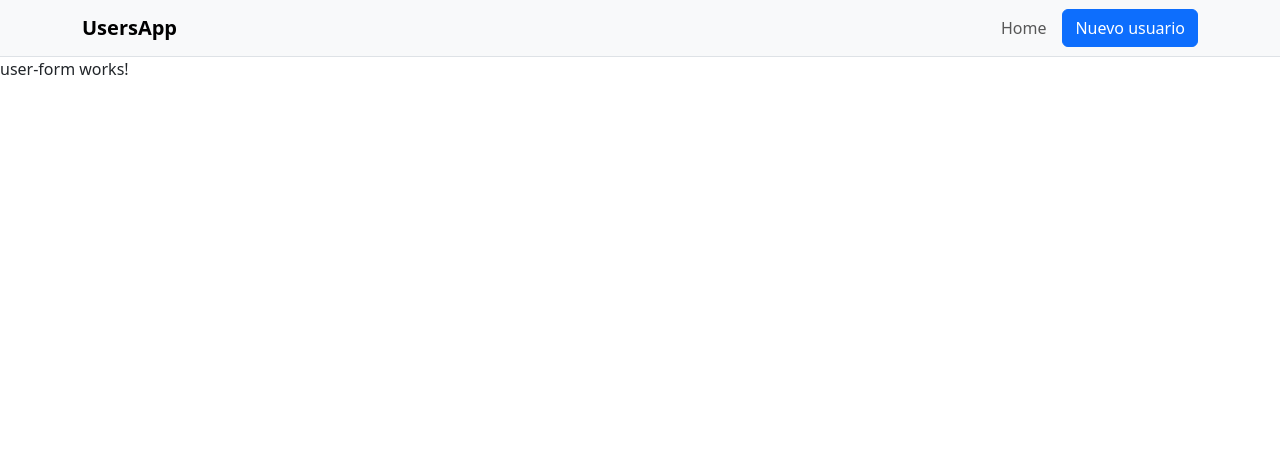
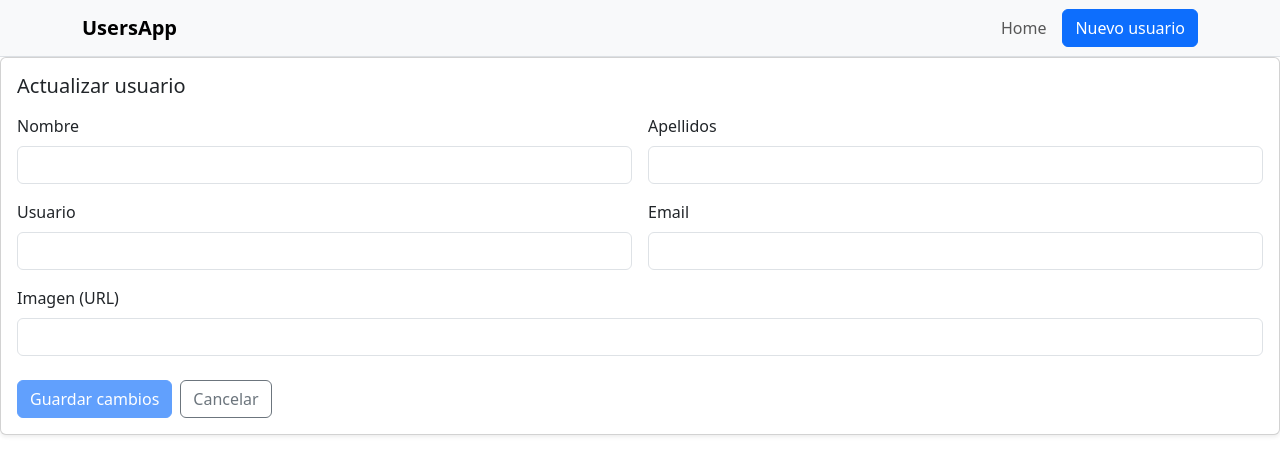
Before and after one commit to calgaba/users-management-app, an Angular app: page /updateuser/1 in a window 1280 px wide. Shown: the top 474 px of the page. Built offline with nearby package versions, Linux system fonts and the light colour scheme; no server answers.

Commit message:
usercard, userdetail, userform

```diff
--- a/src/app/interfaces/iuser.interface.ts
+++ b/src/app/interfaces/iuser.interface.ts
@@ -23,4 +23,5 @@ export interface IUserDto {
   first_name: string;
   last_name: string;
   email: string;
+  image?: string;
 }
--- a/src/app/pages/user-detail/user-detail.component.html
+++ b/src/app/pages/user-detail/user-detail.component.html
@@ -1 +1,26 @@
-<p>user-detail works!</p>
+
+
+<div  class="card shadow-sm">
+  @if(user){
+    <div class="card-body">
+      <div class="d-flex gap-3 align-items-center">
+        <img [src]="user.image" [alt]="user.first_name" class="rounded" style="width:120px;height:120px;object-fit:cover;">
+        <div>
+          <h2 class="h5 mb-1">{{ user.first_name }} {{ user.last_name }}</h2>
+          <div><strong>Nombre Usuario: </strong>{{ user.username }}</div>
+          <div><strong>Email:</strong> {{ user.email }}</div>
+        </div>
+      </div>
+
+      <div class="d-flex gap-2 mt-4">
+        <button [routerLink]="['/home']" class="btn btn-outline-secondary">Volver</button>
+        <a class="btn btn-warning text-white" [routerLink]="['/updateuser', user._id]">Actualizar</a>
+        <button class="btn btn-danger" (click)="onDelete()">Eliminar</button>
+      </div>
+    </div>
+  } @else {
+    <div class="card-body">
+      <p class="text-center">No se encontró el usuario.</p>
+    </div>
+  }
+</div>
--- a/src/app/pages/user-detail/user-detail.component.ts
+++ b/src/app/pages/user-detail/user-detail.component.ts
@@ -1,11 +1,51 @@
-import { Component } from '@angular/core';
+import { Component, inject } from '@angular/core';
+import { IUser } from '../../interfaces/iuser.interface';
+import { RouterLink, ActivatedRoute } from '@angular/router';
+import { ApiUsersService } from '../../services/api-users/api-users.service';
 
 @Component({
   selector: 'app-user-detail',
-  imports: [],
+  imports: [RouterLink],
   templateUrl: './user-detail.component.html',
   styleUrl: './user-detail.component.css'
 })
 export class UserDetailComponent {
+  user: IUser = {
+    id: 0,
+    _id: '',
+    username: '',
+    password: '',
+    first_name: '',
+    last_name: '',
+    email: '',
+    image: ''
+  };
+  usersService = inject(ApiUsersService);
+  route = inject(ActivatedRoute);
 
+  ngOnInit(): void {
+    const id = this.getUserIdFromUrl();
+    if (id) {
+      this.loadUser(id);
+    }
+  }
+
+  // TODO poner en Utils
+  getUserIdFromUrl(): string | null {
+    return this.route.snapshot.paramMap.get('id');
+  }
+
+  async loadUser(id: string) {
+    try {
+      this.user = await this.usersService.getUserById(id);
+      console.log("GetUser:", this.user);
+    } catch (error) {
+      console.error('Error loading users:', error);
+    }
+  }
+
+  onDelete() {
+    //TODO
+    throw new Error('Method not implemented.');
+  }
 }
--- a/src/app/pages/user-form/user-form.component.html
+++ b/src/app/pages/user-form/user-form.component.html
@@ -1 +1,49 @@
-<p>user-form works!</p>
+<div class="card shadow-sm">
+  <div class="card-body">
+    <h1 class="h5 mb-3">{{ isEdit ? 'Actualizar usuario' : 'Nuevo usuario' }}</h1>
+
+    <form [formGroup]="form" (ngSubmit)="onSubmit()" novalidate>
+      <div class="row g-3">
+        <div class="col-sm-6">
+          <label class="form-label">Nombre</label>
+          <input class="form-control" formControlName="first_name" />
+          <div class="invalid-feedback d-block" *ngIf="invalid('first_name')">Campo obligatorio</div>
+        </div>
+        <div class="col-sm-6">
+          <label class="form-label">Apellidos</label>
+          <input class="form-control" formControlName="last_name" />
+          <div class="invalid-feedback d-block" *ngIf="invalid('last_name')">Campo obligatorio</div>
+        </div>
+        <div class="col-sm-6">
+          <label class="form-label">Usuario</label>
+          <input class="form-control" formControlName="username" />
+          <div class="invalid-feedback d-block" *ngIf="invalid('username')">Campo obligatorio</div>
+        </div>
+        <div class="col-sm-6">
+          <label class="form-label">Email</label>
+          <input class="form-control" formControlName="email" type="email" />
+          <div class="invalid-feedback d-block" *ngIf="invalid('email')">Email no válido</div>
+        </div>
+
+        <div class="col-12">
+          <label class="form-label">Imagen (URL)</label>
+          <input class="form-control" formControlName="image" type="url" />
+        </div>
+
+
+        <div class="col-12" *ngIf="!isEdit">
+          <label class="form-label">Password</label>
+          <input class="form-control" formControlName="password" type="password" />
+          <div class="invalid-feedback d-block" *ngIf="invalid('password')">Campo obligatorio</div>
+        </div>
+      </div>
+
+      <div class="d-flex gap-2 mt-4">
+        <button class="btn btn-primary" type="submit" [disabled]="form.invalid || submitting">
+          {{ isEdit ? 'Guardar cambios' : 'Crear usuario' }}
+        </button>
+        <a class="btn btn-outline-secondary" [routerLink]="['/home']">Cancelar</a>
+      </div>
+    </form>
+  </div>
+</div>
--- a/src/app/pages/user-form/user-form.component.ts
+++ b/src/app/pages/user-form/user-form.component.ts
@@ -1,11 +1,105 @@
-import { Component } from '@angular/core';
+import { Component, inject } from '@angular/core';
+import { CommonModule } from '@angular/common';
+import { FormBuilder, ReactiveFormsModule, Validators } from '@angular/forms';
+import { ActivatedRoute, RouterLink } from '@angular/router';
+import { ApiUsersService } from '../../services/api-users/api-users.service';
+import { IUserDto } from '../../interfaces/iuser.interface';
 
 @Component({
-  selector: 'app-user-form',
-  imports: [],
+  standalone: true,
+  imports: [CommonModule, RouterLink, ReactiveFormsModule],
   templateUrl: './user-form.component.html',
-  styleUrl: './user-form.component.css'
 })
 export class UserFormComponent {
+  private fb = inject(FormBuilder);
+  private route = inject(ActivatedRoute);
+  private usersService = inject(ApiUsersService);
 
+  isEdit = false;
+  submitting = false;
+  user: IUserDto = {
+    username: '',
+    password: '',
+    first_name: '',
+    last_name: '',
+    email: '',
+  };
+
+  form = this.fb.group({
+    first_name: ['', Validators.required],
+    last_name: ['', Validators.required],
+    username: ['', Validators.required],
+    email: ['', [Validators.required, Validators.email]],
+    password: [''], // requerido sólo en alta
+    image: [''] // si decides incluir URL de imagen en el form
+  });
+
+  ngOnInit() {
+
+    const id = this.getUserIdFromUrl();
+    console.log("UserForm id:", id);
+    this.isEdit = !!id;
+    if (this.isEdit && id) {
+      this.loadUser(id);
+    } else {
+      this.form.get('password')?.addValidators(Validators.required);
+    }
+
+  }
+ // TODO poner en Utils
+  getUserIdFromUrl(): string | null {
+    return this.route.snapshot.paramMap.get('id');
+  }
+
+ async loadUser(id: string) {
+    try {
+      this.user = await this.usersService.getUserById(id);
+      console.log("GetUser:", this.user);
+      if (this.user) {
+        this.isEdit = true;
+        this.form.patchValue({
+          first_name: this.user.first_name,
+          last_name: this.user.last_name,
+          username: this.user.username,
+          email: this.user.email,
+          image: this.user.image
+        });
+      }
+    } catch (error) {
+      console.error('Error loading users:', error);
+    }
+  }
+
+  invalid(ctrl: string) {
+    const c = this.form.get(ctrl);
+    return c && c.invalid && (c.dirty || c.touched);
+  }
+
+  async onSubmit() {
+    if (this.form.invalid) return;
+    this.submitting = true;
+
+    const id = this.route.snapshot.paramMap.get('id');
+
+    if (!(this.isEdit && id) ) {
+      try{
+        //const { password, ...dto } = this.form.value as any; // password no se envía en edición
+
+        const createdUser = await
+        this.usersService.createUser(this.form.value as any);
+        console.log('Created User:', createdUser);
+
+
+      } catch (error) {
+        console.error('Error creating user:', error);
+      }
+    } else {
+      try{
+       const updateUser = await this.usersService.updateUser(id, this.form.value as any);
+       console.log('updatedUser', updateUser);
+      } catch (error) {
+        console.error('Error updating user:', error);
+      }
+    }
+  }
 }
--- a/src/app/shared/component/user-card/user-card.component.html
+++ b/src/app/shared/component/user-card/user-card.component.html
@@ -6,10 +6,10 @@
     <p class="text-muted mb-3">{{ user.username }} </p>
   </div>
   <div class="d-grid gap-2 d-md-grid position-absolute bottom-0 start-0 w-100 p-3" style="grid-template-columns: repeat(3, 1fr);">
-    <a [routerLink]="['/user', user.id]" class="btn btn-outline-secondary btn-sm">Ver</a>
-    <a [routerLink]="['/updateuser', user.id]" class="btn btn-warning btn-sm text-white">Actualizar</a>
+    <a [routerLink]="['/user', user._id]" class="btn btn-outline-secondary btn-sm">Ver</a>
+    <a [routerLink]="['/updateuser', user._id]" class="btn btn-warning btn-sm text-white">Actualizar</a>
     <button type="button" class="btn btn-danger btn-sm">
-      Borrar
+      Eliminar
     </button>
   </div>
 </div>
--- a/src/app/shared/component/user-card/user-card.component.ts
+++ b/src/app/shared/component/user-card/user-card.component.ts
@@ -11,8 +11,4 @@ import { RouterLink } from '@angular/router';
 export class UserCardComponent {
   @Input() user!: IUser ;
 
-  ngOnInit(): void {
-    console.log("userCard", this.user);
-  }
-
 }
```
